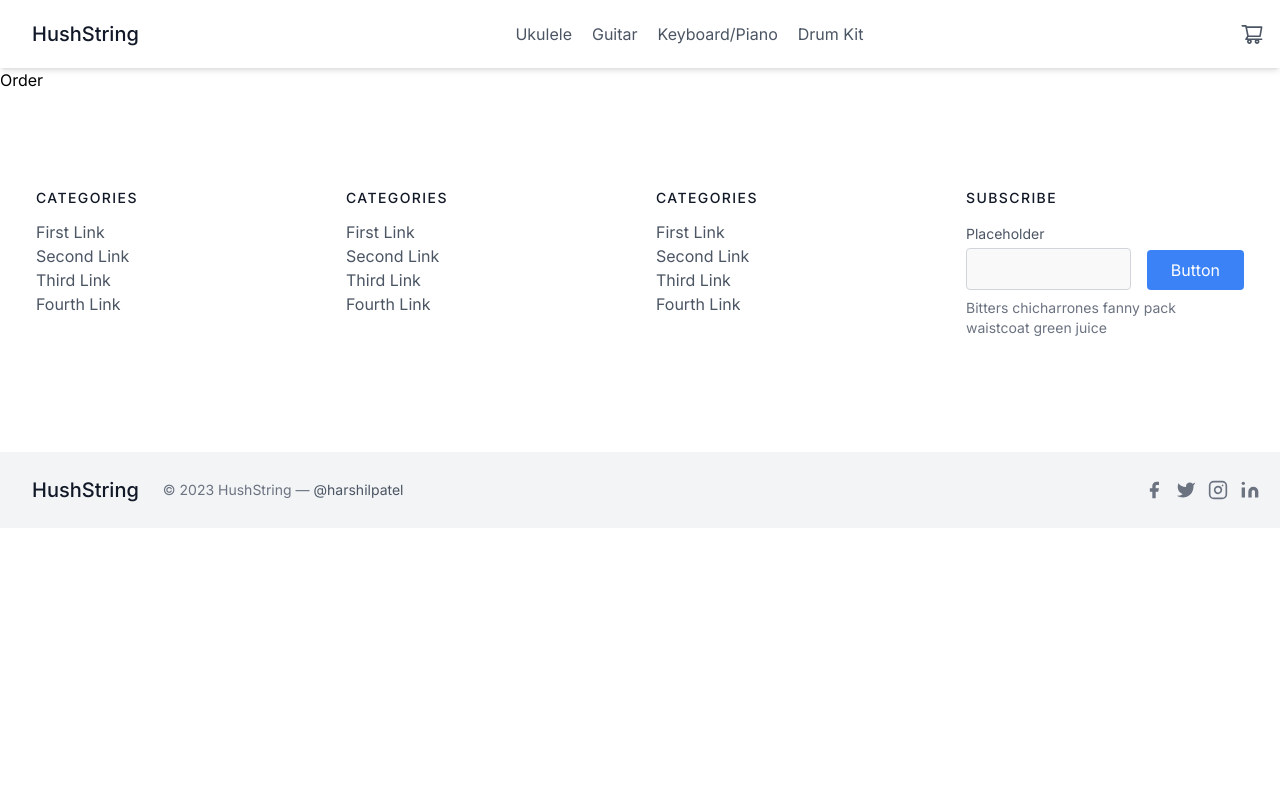
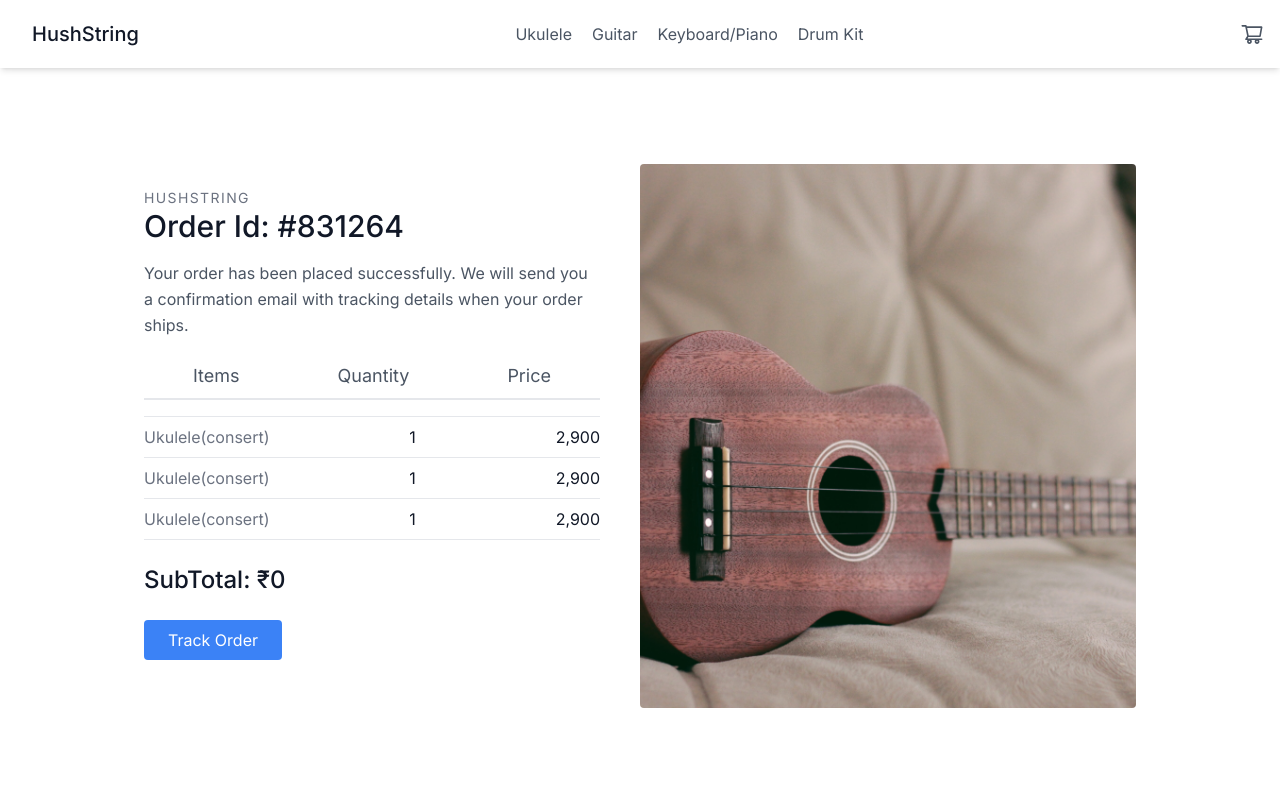
Before and after one commit to me-harshil/Hush-String, a Next.js app: page /order in a window 1280 px wide. Shown: the top 800 px of the page. Built offline with nearby package versions, Linux system fonts and the light colour scheme.

Commit message:
make order page

```diff
--- a/src/app/(webstiepages)/order/page.js
+++ b/src/app/(webstiepages)/order/page.js
@@ -1,9 +1,76 @@
-import React from 'react'
+"use client";
+import React, { useContext } from "react";
+import { CartContext } from "@/app/Context/cart-provider";
+import Image from "next/image";
 
 const Order = () => {
+  const { subTotal } = useContext(CartContext);
   return (
-    <div>Order</div>
-  )
-}
+    <div>
+      <section className="text-gray-600 body-font overflow-hidden">
+        <div className="container px-5 py-24 mx-auto">
+          <div className="lg:w-4/5 mx-auto flex flex-wrap">
+            <div className="lg:w-1/2 w-full lg:pr-10 lg:py-6 mb-6 lg:mb-0">
+              <h2 className="text-sm title-font text-gray-500 tracking-widest">
+                HUSHSTRING
+              </h2>
+              <h1 className="text-gray-900 text-3xl title-font font-medium mb-4">
+                Order Id: #831264
+              </h1>
+              <p className="leading-relaxed mb-4">
+                Your order has been placed successfully. We will send you a
+                confirmation email with tracking details when your order ships.
+              </p>
+              <div className="flex mb-4">
+                <a className="flex-grow border-b-2 text-center py-2 text-lg px-1">
+                  Items
+                </a>
+                <a className="flex-grow border-b-2 text-center py-2 text-lg px-1">
+                  Quantity
+                </a>
+                <a className="flex-grow border-b-2 text-center py-2 text-lg px-1">
+                  Price
+                </a>
+              </div>
 
-export default Order
+              <div className="flex border-t border-gray-200 py-2">
+                <span className="text-gray-500">Ukulele(consert)</span>
+                <span className="ml-auto text-gray-900">1</span>
+                <span className="ml-auto text-gray-900">2,900</span>
+              </div>
+              <div className="flex border-t border-gray-200 py-2">
+                <span className="text-gray-500">Ukulele(consert)</span>
+                <span className="ml-auto text-gray-900">1</span>
+                <span className="ml-auto text-gray-900">2,900</span>
+              </div>
+              <div className="flex border-t border-b mb-6 border-gray-200 py-2">
+                <span className="text-gray-500">Ukulele(consert)</span>
+                <span className="ml-auto text-gray-900">1</span>
+                <span className="ml-auto text-gray-900">2,900</span>
+              </div>
+              <div className="flex flex-col">
+                <span className="title-font font-medium text-2xl text-gray-900">
+                  SubTotal: ₹{subTotal}
+                </span>
+                <div className="my-6">
+                  <button className="flex mx-0 text-white bg-blue-500 border-0 py-2 px-6 focus:outline-none hover:bg-blue-600 rounded">
+                    Track Order
+                  </button>
+                </div>
+              </div>
+            </div>
+            <Image
+              alt="ecommerce"
+              className="lg:w-1/2 w-full lg:h-auto h-64 object-cover object-center rounded"
+              src="/ukulele.jpg"
+              width={400}
+              height={400}
+            />
+          </div>
+        </div>
+      </section>
+    </div>
+  );
+};
+
+export default Order;
```
